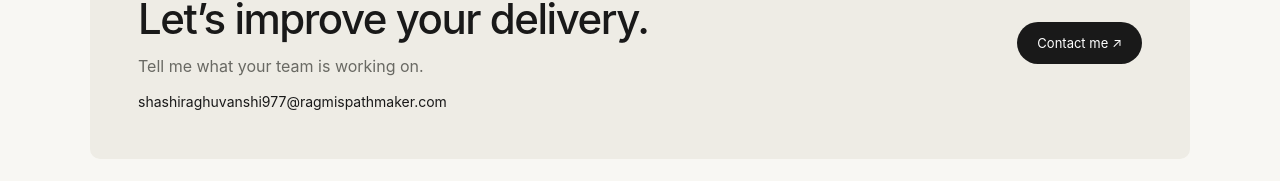
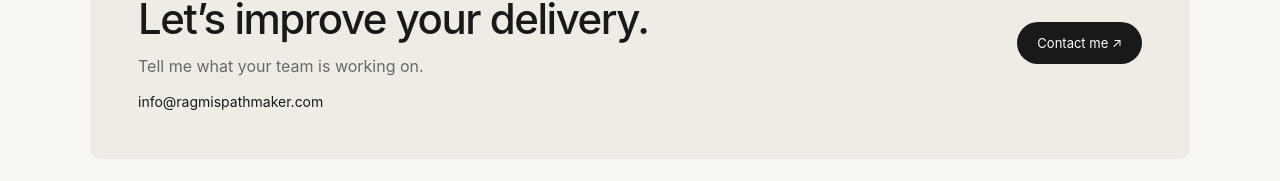
Before and after one commit to shashiraghuvanshi105-collab/ragmis-pathmaker, a plain HTML site: page index.html in a window 1280 px wide. Shown: the part 1299-1480 px from the top of the page. Drawn offline with Linux system fonts and the light colour scheme.

Commit message:
Update contact email to info@ragmispathmaker.com

```diff
--- a/index.html
+++ b/index.html
@@ -72,7 +72,7 @@
       <a href="#approach">Approach</a>
       <a href="#contact">Contact</a>
     </nav>
-    <a class="pill" href="mailto:shashiraghuvanshi977@ragmispathmaker.com">Let’s talk ↗</a>
+    <a class="pill" href="mailto:info@ragmispathmaker.com">Let’s talk ↗</a>
   </header>
 
   <main>
@@ -120,9 +120,9 @@
           <p class="eyebrow">Get in touch</p>
           <h2>Let’s improve your delivery.</h2>
           <p>Tell me what your team is working on.</p>
-          <a class="email" href="mailto:shashiraghuvanshi977@ragmispathmaker.com">shashiraghuvanshi977@ragmispathmaker.com</a>
+          <a class="email" href="mailto:info@ragmispathmaker.com">info@ragmispathmaker.com</a>
         </div>
-        <a class="pill" href="mailto:shashiraghuvanshi977@ragmispathmaker.com?subject=Software%20Testing%20and%20DevOps%20Consulting">Contact me ↗</a>
+        <a class="pill" href="mailto:info@ragmispathmaker.com?subject=Software%20Testing%20and%20DevOps%20Consulting">Contact me ↗</a>
       </div>
     </section>
   </main>
```
